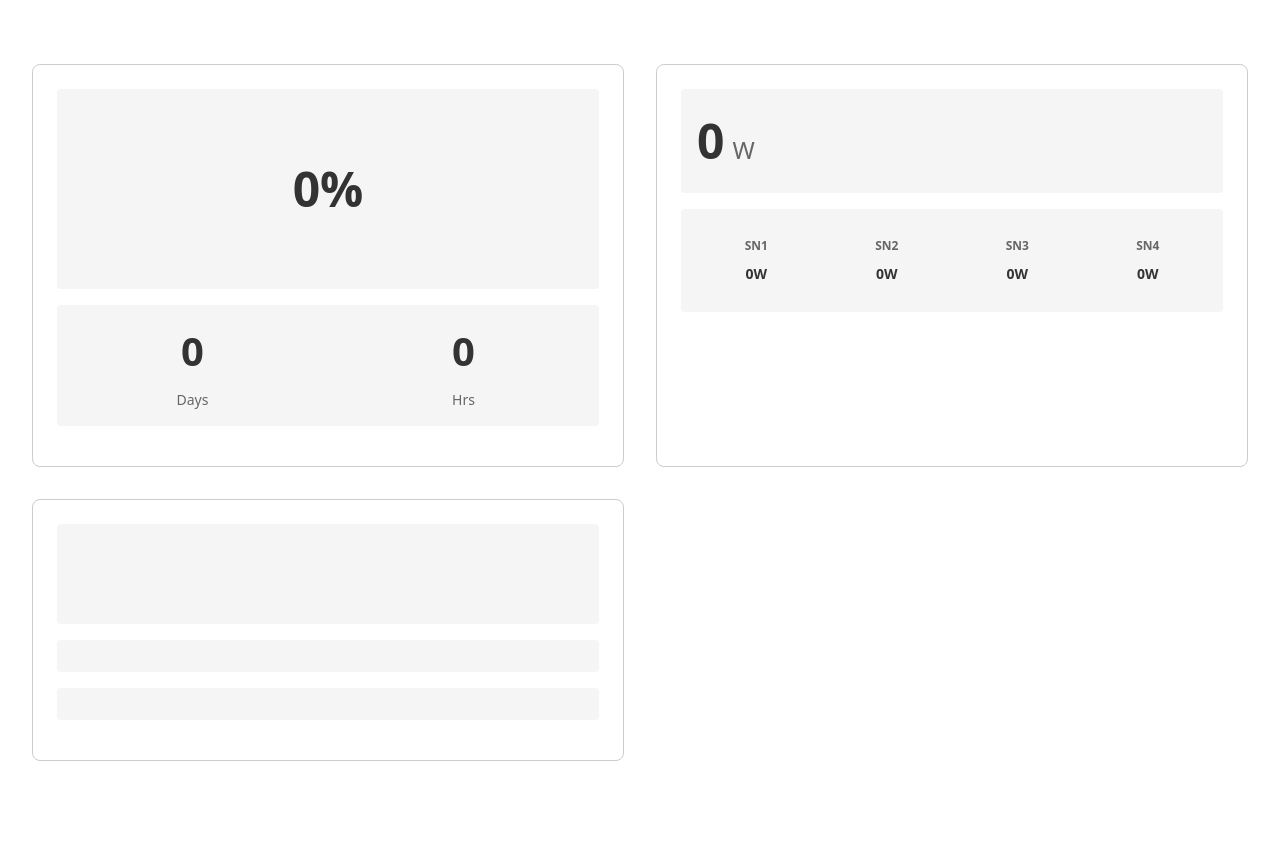
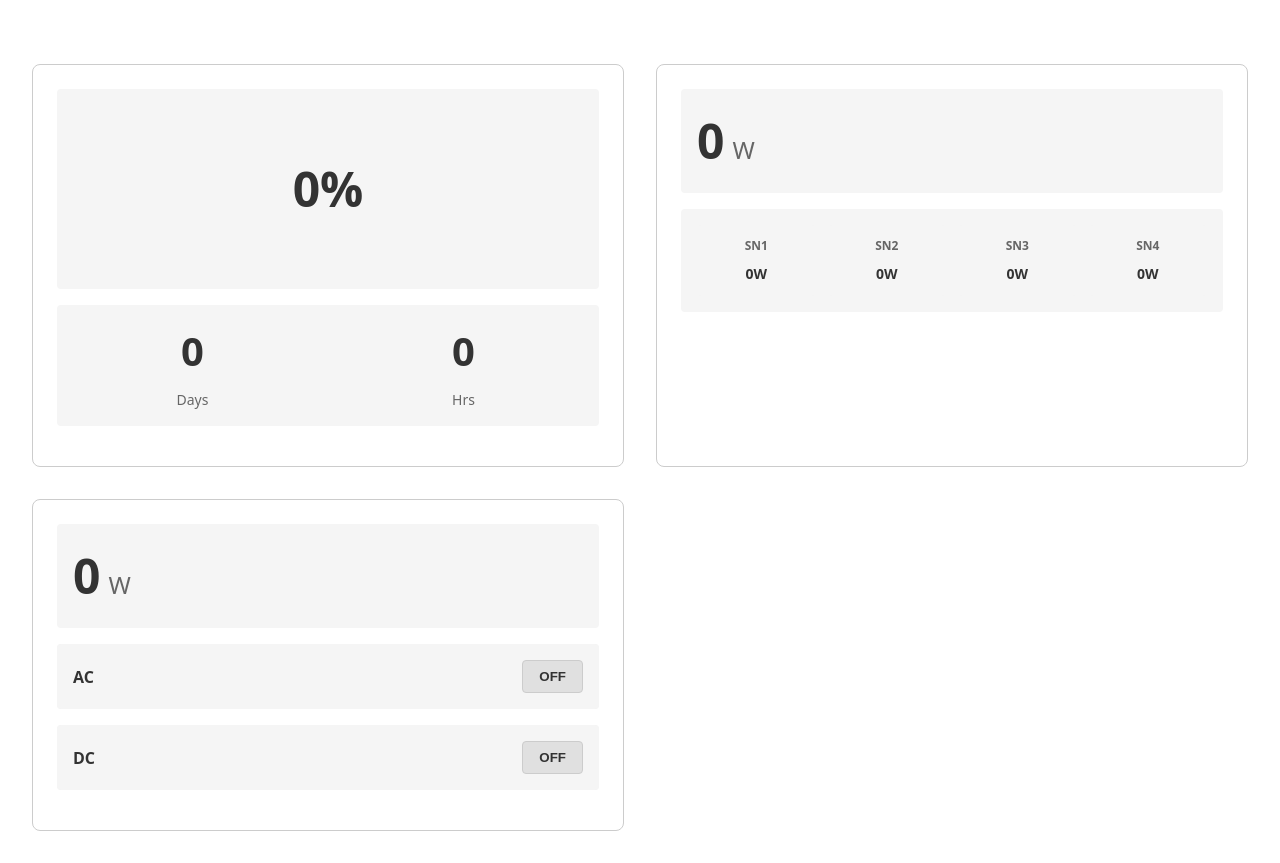
Before and after one commit to VermiNew/energy-monitoring-system, a React (Vite) app: page / in a window 1280 px wide. Before the commit the page ends 800 px from the top, so only its background shows below. Built offline with nearby package versions, Linux system fonts and the light colour scheme.

Commit message:
feat: add output section with ac and dc toggles

```diff
--- a/src/App.css
+++ b/src/App.css
@@ -117,3 +117,45 @@
   color: #333;
   font-weight: bold;
 }
+
+.toggle-container {
+  min-height: auto !important;
+  padding: 0 !important;
+  margin-bottom: 1rem;
+}
+
+.toggle-item {
+  background: #f5f5f5;
+  padding: 1rem;
+  border-radius: 0.25rem;
+  display: flex;
+  justify-content: space-between;
+  align-items: center;
+}
+
+.toggle-label {
+  font-size: 1rem;
+  font-weight: bold;
+  color: #333;
+}
+
+.toggle-button {
+  padding: 0.5rem 1rem;
+  background: #e0e0e0;
+  border: 1px solid #ccc;
+  border-radius: 0.25rem;
+  font-weight: bold;
+  color: #333;
+  cursor: pointer;
+  transition: all 0.2s;
+}
+
+.toggle-button:hover {
+  background: #d0d0d0;
+}
+
+.toggle-button.enabled {
+  background: #4caf50;
+  color: white;
+  border-color: #45a049;
+}
--- a/src/App.tsx
+++ b/src/App.tsx
@@ -1,6 +1,7 @@
 import './App.css'
 import { BatterySection } from './components/BatterySection'
 import { InputSection } from './components/InputSection'
+import { OutputSection } from './components/OutputSection'
 
 function App() {
   return (
@@ -14,18 +15,7 @@ function App() {
       <main className="gui-main">
         <BatterySection />
         <InputSection />
-
-        {/* Output Section */}
-        <section className="output-section">
-          {/* Output Power Display */}
-          <div className="power-display"></div>
-
-          {/* AC Toggle */}
-          <div className="toggle-container"></div>
-
-          {/* DC Toggle */}
-          <div className="toggle-container"></div>
-        </section>
+        <OutputSection />
       </main>
     </div>
   )
--- /dev/null
+++ b/src/components/OutputSection.tsx
@@ -0,0 +1,40 @@
+import { useState } from 'react'
+
+export function OutputSection() {
+  const [outputPower] = useState(0)
+  const [acEnabled, setAcEnabled] = useState(false)
+  const [dcEnabled, setDcEnabled] = useState(false)
+
+  return (
+    <section className="output-section">
+      <div className="power-display">
+        <span className="power-value">{outputPower}</span>
+        <span className="power-unit">W</span>
+      </div>
+
+      <div className="toggle-container">
+        <div className="toggle-item">
+          <div className="toggle-label">AC</div>
+          <button
+            className={`toggle-button ${acEnabled ? 'enabled' : ''}`}
+            onClick={() => setAcEnabled(!acEnabled)}
+          >
+            {acEnabled ? 'ON' : 'OFF'}
+          </button>
+        </div>
+      </div>
+
+      <div className="toggle-container">
+        <div className="toggle-item">
+          <div className="toggle-label">DC</div>
+          <button
+            className={`toggle-button ${dcEnabled ? 'enabled' : ''}`}
+            onClick={() => setDcEnabled(!dcEnabled)}
+          >
+            {dcEnabled ? 'ON' : 'OFF'}
+          </button>
+        </div>
+      </div>
+    </section>
+  )
+}
```
